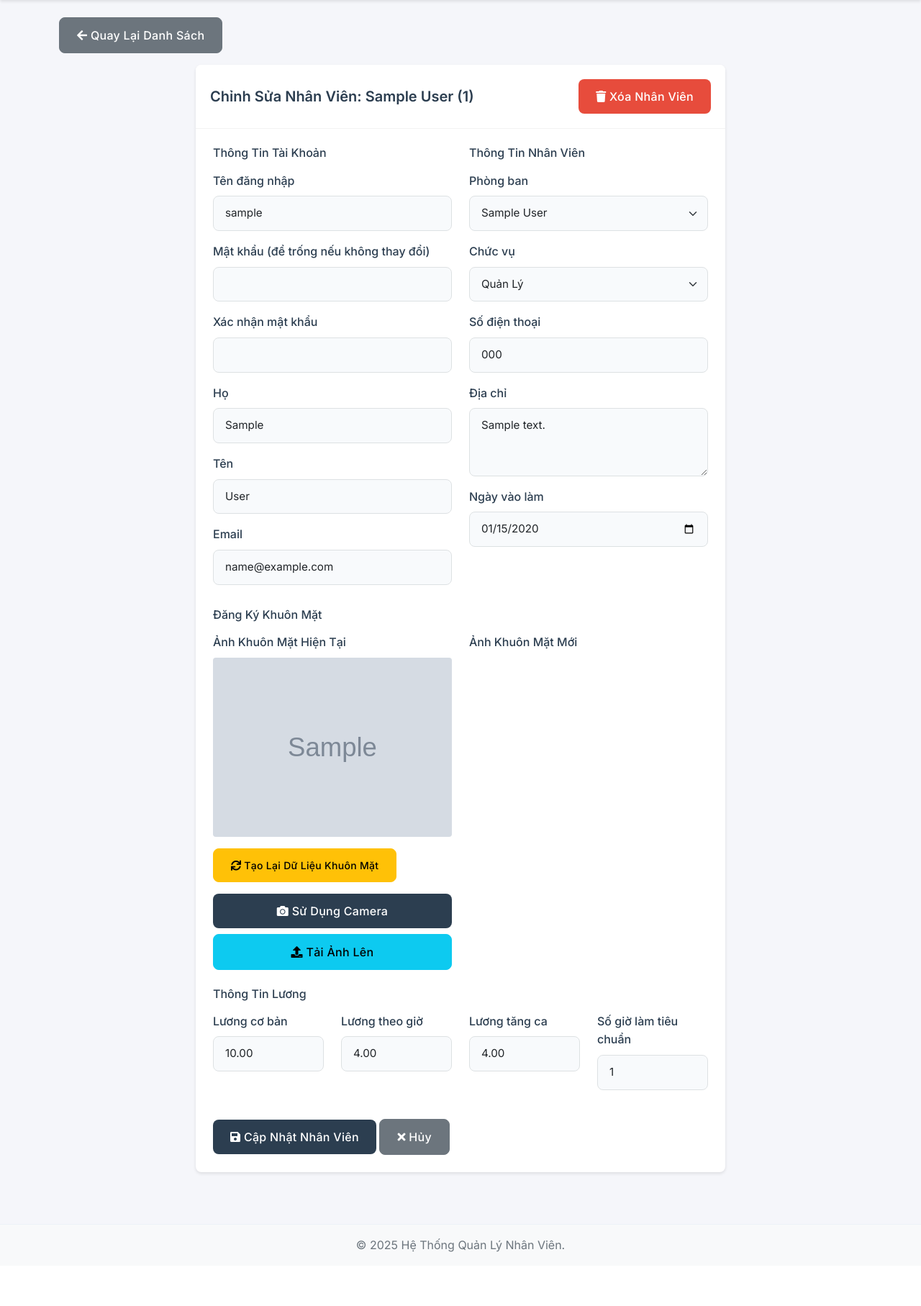
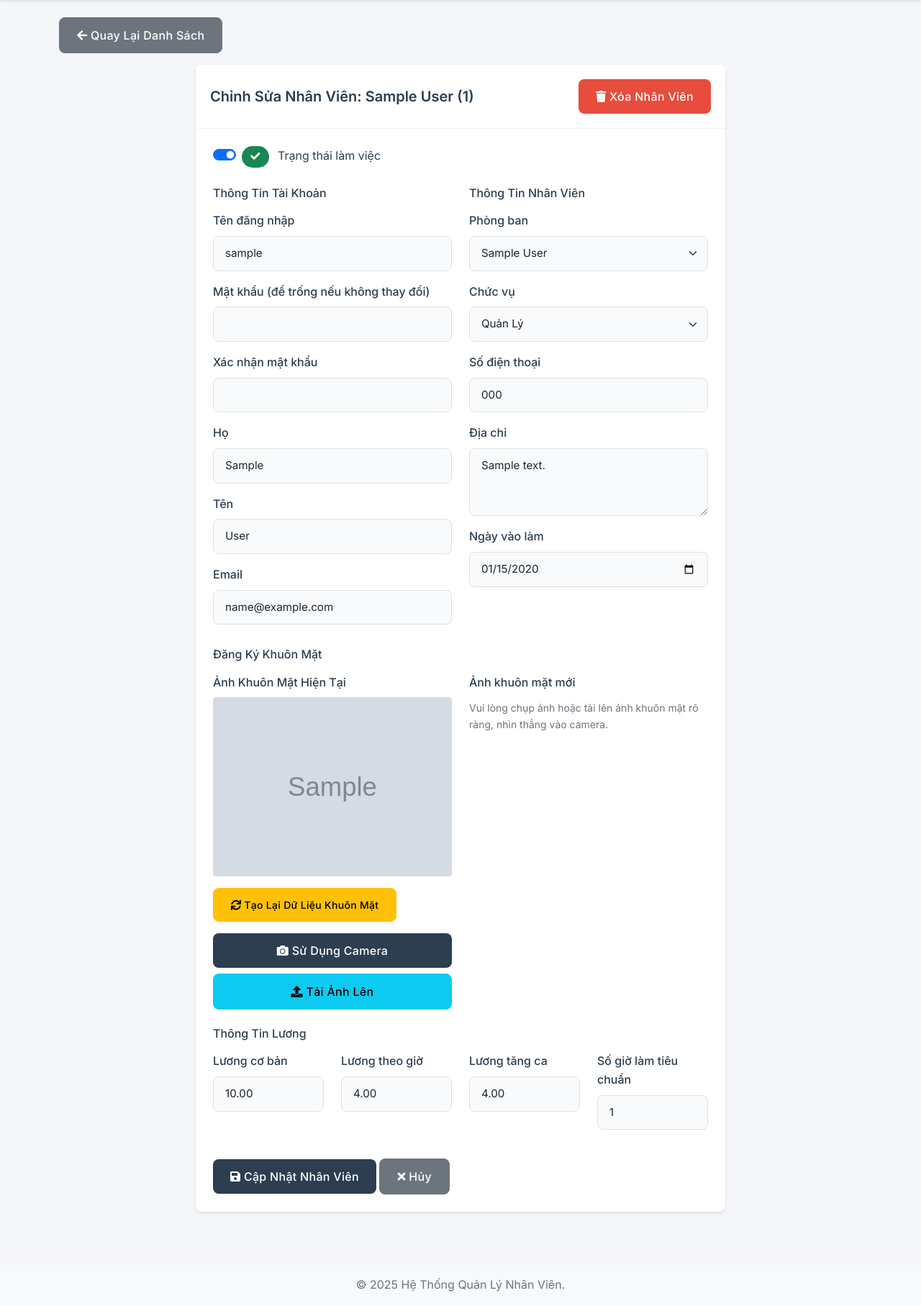
Before and after one commit to XanakoneSPT/emp_management, a Django app: page /employee/employees/1/edit/ in a window 1280 px wide. Shown: the part 80-1895 px from the top of the page at 72% size. Before the commit the page ends 1820 px from the top, so only its background shows below. Run offline with Django 5.2, Linux system fonts and the light colour scheme; a user stored in the database is signed in; tables that the repository leaves empty hold one stand-in row (values such as "Sample post"); grey boxes marked "Sample" are stand-in pictures.

Commit message:
add enable disable active and inactive employee

```diff
--- a/employee/forms.py
+++ b/employee/forms.py
@@ -62,12 +62,20 @@ class EmployeeForm(forms.ModelForm):
         widget=forms.FileInput(attrs={'class': 'form-control', 'accept': 'image/*', 'style': 'display: none;'})
     )
 
+    # Employee status field
+    is_active = forms.BooleanField(
+        required=False,
+        initial=True,
+        label='Đang làm việc',
+        widget=forms.CheckboxInput(attrs={'class': 'form-check-input'})
+    )
+
     class Meta:
         model = Employee
         fields = [
             'department', 'position', 'phone_number',
             'address', 'joining_date', 'base_salary', 'hourly_rate',
-            'overtime_rate', 'standard_work_hours', 'face_image'
+            'overtime_rate', 'standard_work_hours', 'face_image', 'is_active'
         ]
         widgets = {
             'joining_date': forms.DateInput(attrs={'type': 'date', 'class': 'form-control'}),
@@ -86,6 +94,7 @@ class EmployeeForm(forms.ModelForm):
             'hourly_rate': 'Lương theo giờ',
             'overtime_rate': 'Lương tăng ca',
             'standard_work_hours': 'Số giờ làm tiêu chuẩn',
+            'is_active': 'Đang làm việc'
         }
 
     def clean(self):
--- a/employee/views.py
+++ b/employee/views.py
@@ -391,75 +391,55 @@ def add_employee(request):
 @staff_member_required
 def edit_employee(request, employee_id):
     employee = get_object_or_404(Employee, id=employee_id)
+    user = employee.user
 
     if request.method == 'POST':
         form = EmployeeForm(request.POST, request.FILES, instance=employee)
         if form.is_valid():
-            try:
-                with transaction.atomic():
-                    # Update User model fields
-                    user = employee.user
-                    user.first_name = form.cleaned_data['first_name']
-                    user.last_name = form.cleaned_data['last_name']
-                    user.email = form.cleaned_data['email']
-                    user.username = form.cleaned_data['username']
+            # Update user information
+            user.username = form.cleaned_data['username']
+            user.first_name = form.cleaned_data['first_name']
+            user.last_name = form.cleaned_data['last_name']
+            user.email = form.cleaned_data['email']
+            user.is_active = form.cleaned_data['is_active']  # Update user active status
 
-                    # Only update password if provided
-                    password = form.cleaned_data.get('password')
-                    if password:
-                        user.set_password(password)
+            # Update password if provided
+            if form.cleaned_data['password']:
+                if form.cleaned_data['password'] == form.cleaned_data['confirm_password']:
+                    user.set_password(form.cleaned_data['password'])
+                else:
+                    form.add_error('confirm_password', 'Mật khẩu xác nhận không khớp')
+                    return render(request, 'employee/edit_employee.html', {'form': form, 'employee': employee})
 
-                    user.save()
+            user.save()
+            employee = form.save()
 
-                    # Save employee data first without committing
-                    employee = form.save(commit=False)
+            # Handle face image update
+            if 'face_image' in request.FILES:
+                employee.face_image = request.FILES['face_image']
+                employee.save()
+                # Regenerate face encoding
+                try:
+                    employee.generate_face_encoding()
+                except Exception as e:
+                    messages.error(request, f'Không thể tạo dữ liệu khuôn mặt: {str(e)}')
 
-                    # Handle face image
-                    if 'face_image' in request.FILES:
-                        # Store the new image temporarily
-                        new_image = request.FILES['face_image']
-
-                        # Delete old face image if it exists
-                        if employee.face_image:
-                            # Store the path to the old image
-                            old_image_path = employee.face_image.path if employee.face_image else None
-                            # Clear the image field
-                            employee.face_image = None
-                            # Save to ensure the old image is unlinked
-                            employee.save()
-                            # Delete the old image file if it exists
-                            if old_image_path and os.path.exists(old_image_path):
-                                os.remove(old_image_path)
-
-                        # Now set the new image
-                        employee.face_image = new_image
-
-                    # Save employee data
-                    employee.save()
-
-                    messages.success(request, 'Employee information updated successfully!')
-                    return redirect('employee:employee_list')
-            except Exception as e:
-                messages.error(request, f'Error updating employee: {str(e)}')
+            messages.success(request, 'Cập nhật thông tin nhân viên thành công')
+            return redirect('employee:employee_list')
     else:
-        # Pre-populate the form with existing data
         initial_data = {
-            'first_name': employee.user.first_name,
-            'last_name': employee.user.last_name,
-            'email': employee.user.email,
-            'username': employee.user.username,
+            'username': user.username,
+            'first_name': user.first_name,
+            'last_name': user.last_name,
+            'email': user.email,
+            'is_active': user.is_active,  # Initialize form with current active status
         }
         form = EmployeeForm(instance=employee, initial=initial_data)
-        # Remove password requirement for editing
-        form.fields['password'].required = False
-        form.fields['confirm_password'].required = False
 
-    context = {
+    return render(request, 'employee/edit_employee.html', {
         'form': form,
-        'employee': employee,
-        'is_edit': True
-    }
-    return render(request, 'employee/edit_employee.html', context)
+        'employee': employee
+    })
 
 @staff_member_required
 def manage_attendance(request):
--- a/templates/employee/edit_employee.html
+++ b/templates/employee/edit_employee.html
@@ -23,6 +23,27 @@
             <div class="card-body">
                 <form method="post" enctype="multipart/form-data">
                     {% csrf_token %}
+
+                    <!-- Employee Status -->
+                    <div class="row mb-4">
+                        <div class="col-12">
+                            <div class="form-check form-switch">
+                                {{ form.is_active }}
+                                <label class="form-check-label" for="{{ form.is_active.id_for_label }}">
+                                    <span class="badge {% if employee.is_active %}bg-success{% else %}bg-danger{% endif %} me-2">
+                                        <i class="fas {% if employee.is_active %}fa-check{% else %}fa-times{% endif %}"></i>
+                                    </span>
+                                    Trạng thái làm việc
+                                </label>
+                            </div>
+                            {% if not employee.is_active %}
+                            <div class="text-muted small mt-1">
+                                <i class="fas fa-info-circle"></i>
+                                Nhân viên này hiện không còn làm việc. Họ sẽ không thể đăng nhập vào hệ thống.
+                            </div>
+                            {% endif %}
+                        </div>
+                    </div>
 
                     <div class="row">
                         <!-- User Account Information -->
@@ -130,30 +151,40 @@
                                     </div>
                                     {% endif %}
                                     <!-- Camera Preview -->
-                                    <div class="text-center mb-3">
-                                        <video id="video" width="100%" style="display: none;"></video>
+                                    <div class="camera-container mb-3">
+                                        <video id="video" autoplay playsinline style="display: none;"></video>
                                         <canvas id="canvas" style="display: none;"></canvas>
-                                        <img id="preview" class="img-fluid rounded mb-2" style="display: none;">
+                                        <img id="preview" style="display: none;">
+                                        <div id="camera-status" class="camera-overlay" style="display: none;">
+                                            <span>Đang khởi động camera...</span>
+                                        </div>
                                     </div>
                                     <div class="d-grid gap-2">
                                         <button type="button" id="startCamera" class="btn btn-primary">
                                             <i class="fas fa-camera"></i> Sử Dụng Camera
                                         </button>
-                                        <button type="button" id="capturePhoto" class="btn btn-success" style="display: none;" data-employee-id="{{ employee.employee_id }}">
+                                        <button type="button" id="capturePhoto" class="btn btn-success" style="display: none;">
                                             <i class="fas fa-camera-retro"></i> Chụp Ảnh
                                         </button>
-                                        <button type="button" id="uploadButton" class="btn btn-info" onclick="document.getElementById('face_image').click()">
+                                        <button type="button" id="retakePhoto" class="btn btn-warning" style="display: none;">
+                                            <i class="fas fa-redo"></i> Chụp Lại
+                                        </button>
+                                        <button type="button" id="uploadButton" class="btn btn-info">
                                             <i class="fas fa-upload"></i> Tải Ảnh Lên
                                         </button>
+                                        <input type="file" id="fileInput" accept="image/*" style="display: none;">
                                     </div>
                                 </div>
                                 <div class="col-md-6">
                                     <div class="mb-3">
-                                        <label for="{{ form.face_image.id_for_label }}" class="form-label">Ảnh Khuôn Mặt Mới</label>
-                                        <input type="file" id="face_image" name="face_image" accept="image/*" class="form-control" style="display: none;">
+                                        <label class="form-label">Ảnh khuôn mặt mới</label>
+                                        {{ form.face_image }}
                                         {% if form.face_image.errors %}
                                         <div class="invalid-feedback d-block">{{ form.face_image.errors }}</div>
                                         {% endif %}
+                                        <div class="form-text">
+                                            Vui lòng chụp ảnh hoặc tải lên ảnh khuôn mặt rõ ràng, nhìn thẳng vào camera.
+                                        </div>
                                     </div>
                                 </div>
                             </div>
@@ -238,7 +269,6 @@
     </div>
 </div>
 {% endblock %}
-
 {% block extra_js %}
 <script>
 // Face registration with camera
@@ -250,7 +280,7 @@ let captureButton = document.getElementById('capturePhoto');
 let stream = null;
 
 // Handle file upload
-document.getElementById('face_image').addEventListener('change', function(e) {
+document.getElementById('fileInput').addEventListener('change', function(e) {
     if (this.files && this.files[0]) {
         const reader = new FileReader();
         reader.onload = function(e) {
@@ -304,7 +334,7 @@ captureButton.addEventListener('click', () => {
             const file = new File([blob], `${employeeId}.jpg`, { type: "image/jpeg" });
             const dataTransfer = new DataTransfer();
             dataTransfer.items.add(file);
-            document.getElementById('face_image').files = dataTransfer.files;
+            document.getElementById('fileInput').files = dataTransfer.files;
         });
 
     // Stop the camera
```
